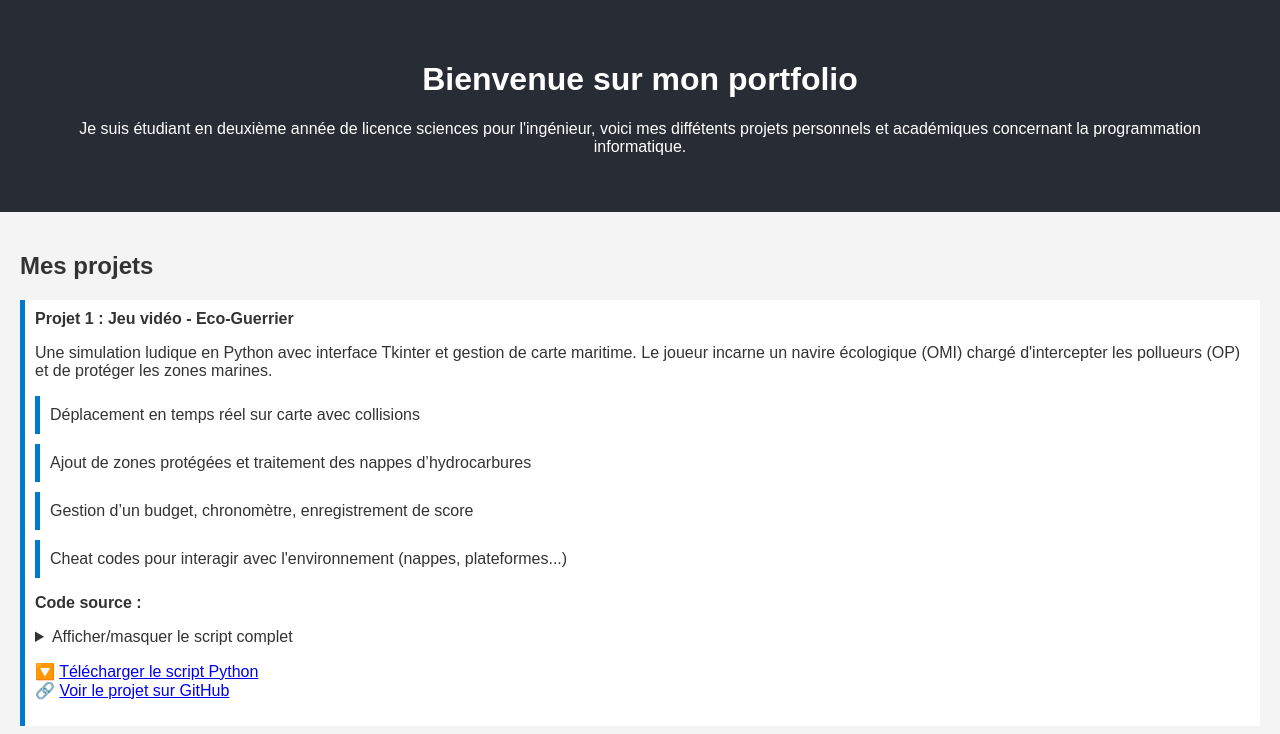
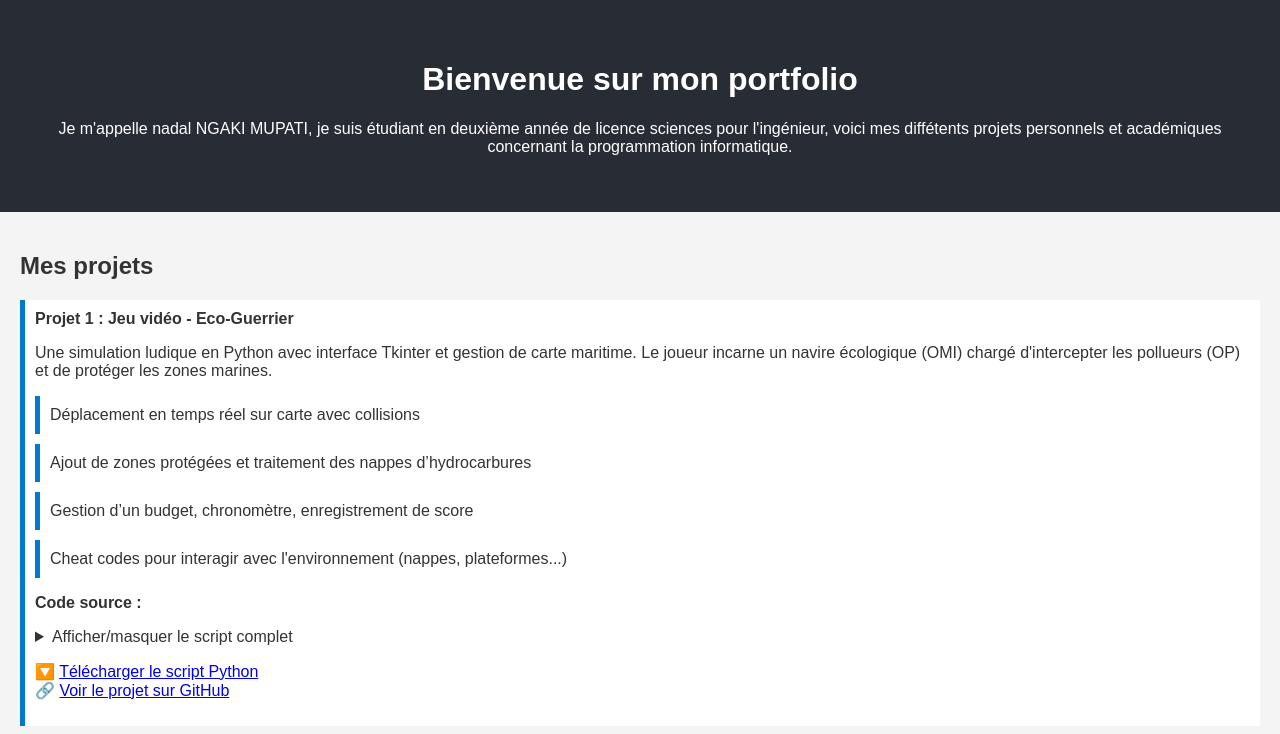
Before and after one commit to nadal243/PROJET---Programmation-informatique, a plain HTML site: page index.html in a window 1280 px wide. Shown: the top 734 px of the page. Drawn offline with nearby package versions, Linux system fonts and the light colour scheme.

Commit message:
Update index.html

```diff
--- a/index.html
+++ b/index.html
@@ -28,7 +28,7 @@
 <body>
   <header>
     <h1>Bienvenue sur mon portfolio</h1>
-    <p>Je suis étudiant en deuxième année de licence sciences pour l'ingénieur, voici mes diffétents projets personnels et académiques concernant la programmation informatique.</p>
+    <p>Je m'appelle nadal NGAKI MUPATI, je suis étudiant en deuxième année de licence sciences pour l'ingénieur, voici mes diffétents projets personnels et académiques concernant la programmation informatique.</p>
   </header>
 
   <section>
```
